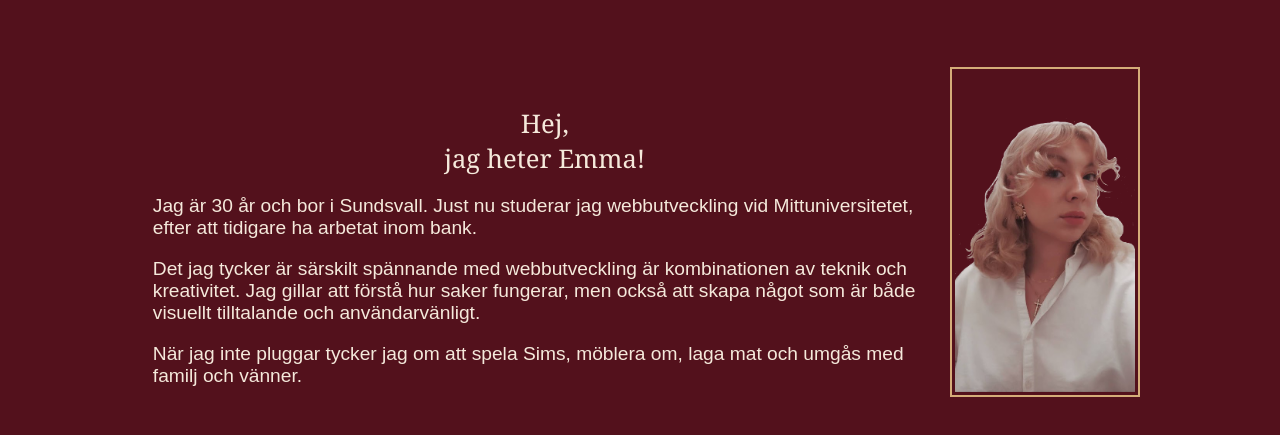
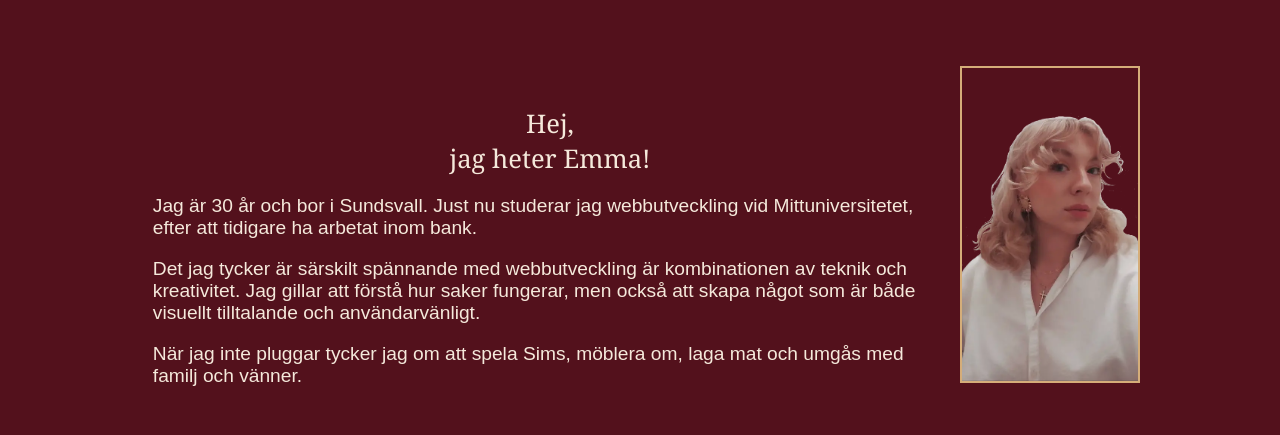
Before and after one commit to emmahulten/grafiskteknik_labb-2, a plain HTML site: page about.html in a window 1280 px wide. Shown: the part 143-578 px from the top of the page. Drawn offline with Linux system fonts and the light colour scheme.

Commit message:
Add size to logo and update portrait

```diff
--- a/about.html
+++ b/about.html
@@ -15,7 +15,12 @@
     <header>
         <!-- Logotyp men inbyggd länk till startsida-->
         <a href="index.html" class="logo">
-            <img src="images/logo.svg" alt="Perspektivs logotyp">
+            <img
+                src="images/logo.svg"
+                alt="Perspektivs logotyp"
+                width="500"
+                height="500"
+            >
         </a>
 
         <!-- Navigation/Meny -->
@@ -42,7 +47,16 @@
         </p>
         <p>När jag inte pluggar tycker jag om att spela Sims, möblera om, laga mat och umgås med familj och vänner.</p>
         </div>
-        <img src="images/portrait.png" alt="Porträtt av Emma i vit skjorta">
+        <picture>
+            <source srcset="images/portrait.webp" type="image/webp">
+            <img
+                src="images/portrait.png"
+                alt="Porträtt av Emma i vit skjorta"
+                width="465"
+                height="827"
+                fetchpriority="high"
+            >
+        </picture>
     </main>
 
 </body>
--- a/css/style.css
+++ b/css/style.css
@@ -251,13 +251,20 @@ header {
     font-size: 1.6rem;
 }
 
-.about img {
+.about picture {
+    display: block;
     width: 50%;
+    min-width: 150px;
     max-width: 180px;
+    margin: 0 auto;
+}
+
+.about picture img {
+    display: block;
+    width: 100%;
     height: auto;
-    padding: 0.2rem;
+    box-sizing: border-box;
     border: double 2px #d5ad79;
-    margin-top: 1rem;
 }
 
 
```
Also changed, not shown: index.html (+6 -1 lines), product.html (+8 -3 lines), images/portrait.webp (added).
